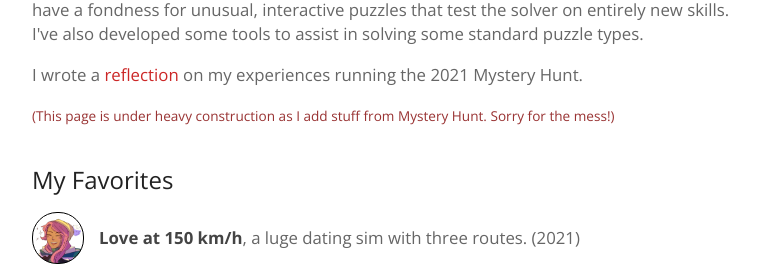
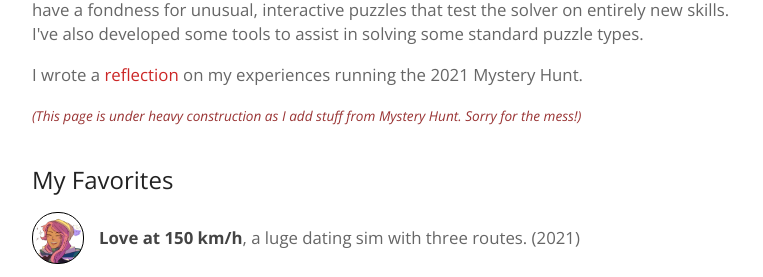
Before and after one commit to npinsker/npinsker.me, a Jekyll site: the page built from puzzles/index.html, in a window 1280 px wide. Shown: the part 246-523 px from the top of the page, without its empty margins (258-1021 px from the left). Built offline with Jekyll 4.4.1, drawn with Linux system fonts in a browser that asks for light colours; some web fonts are replaced.

Commit message:
font-style italic

```diff
--- a/puzzles/index.html
+++ b/puzzles/index.html
@@ -10,7 +10,7 @@
 
 <p>I wrote a <a href="/puzzles/retrospective">reflection</a> on my experiences running the 2021 Mystery Hunt.</p>
 
-<p style="color: #933; font-size: 0.85rem;">(This page is under heavy construction as I add stuff from Mystery Hunt. Sorry for the mess!)</p>
+<p style="color: #933; font-size: 0.85rem; font-style: italic;">(This page is under heavy construction as I add stuff from Mystery Hunt. Sorry for the mess!)</p>
 
 <div class="section-header">My Favorites</div>
 {% include thumbnail_list.html content='favorite_puzzles' %}
```
